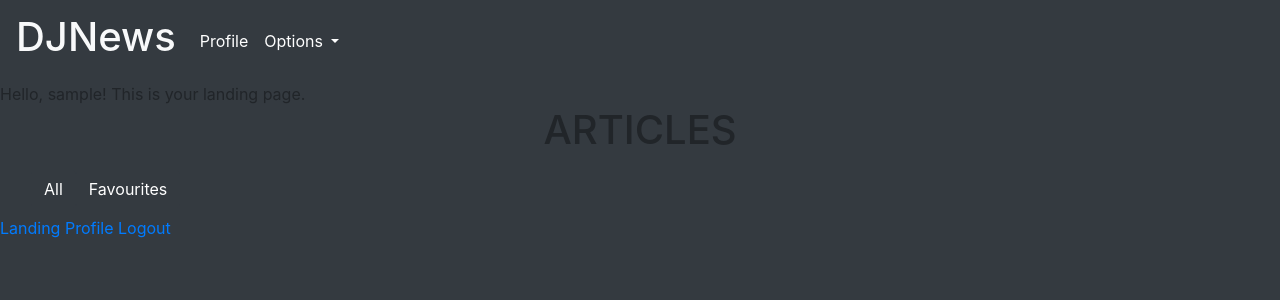
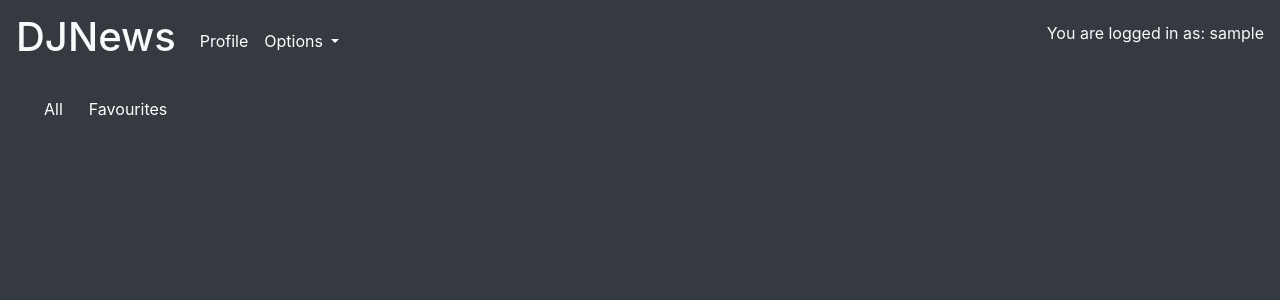
Before and after one commit to ec18130/group-projectEECS, a Django app: page / in a window 1280 px wide. Shown: the top 300 px of the page. Run offline with Django 3.2, Linux system fonts and the light colour scheme; the visitor is signed in with stand-in values (Sample User, id 1); data that the repository does not hold is empty; some libraries are stand-ins or nearby versions.

Commit message:
landing-page first style draft

```diff
--- a/djnews/static/djnews/css/landing.css
+++ b/djnews/static/djnews/css/landing.css
@@ -1,5 +1,4 @@
 .comment{
-    width: auto;
     padding: 0.2em;
 }
 .comment-level-container{
@@ -7,3 +6,7 @@
     left: 1em;
     border-left: 0.1em solid black;
 }
+
+.comment-content{
+    width: auto;
+}
--- a/djnews/static/djnews/js/landing.js
+++ b/djnews/static/djnews/js/landing.js
@@ -48,20 +48,21 @@ async function populateArticles(filter) {
     }).then(res => res.json().then(json => {
         articles = json.articles;
         console.log(articles)
-        articleHTML += "<ul class='list-group'>";
+        articleHTML += "<div class='list-group'>";
         for(let i = 0; i<articles.length; i++){
-            articleHTML+="<li name='" + articles[i].id + "' class='article-list list-group-item'>";
-            articleHTML+="<h3>"+articles[i].title + "</h3>";
-            articleHTML+="<p>" + articles[i].category + "</p>";
-            articleHTML+="<h3>" + articles[i].date + "</h3>";
-            articleHTML+="<h3>" + articles[i].author + "</h3>";
+            articleHTML+="<div title='" + articles[i].id + "' class='article-list list-group-item bg-secondary text-light'>";
+            articleHTML+="<h2>"+articles[i].title + "</h2>";
+            articleHTML+="<h4>" + articles[i].category + "</h4>";
+            articleHTML+="<h5>Written by "  + articles[i].author + " on "  + articles[i].date + "</h5>";
             articleHTML+="<p>" + articles[i].article + "</p>";
-            articleHTML+="<button name='like-button-" + articles[i].id + "' class='like-button btn btn-dark' onclick='handleLikesClick(" + articles[i].id + ")'>Likes:</button>";
-            articleHTML+="<button class='add-comment-btn btn btn-dark' onclick='generateNewCommentForm(" + articles[i].id + ")'>Comment</button>";
+            articleHTML+="<button name='like-button-" + articles[i].id + "' class='like-button btn bg-dark text-light' onclick='handleLikesClick(" + articles[i].id + ")'>Likes:</button>";
+            articleHTML+="<button class='add-comment-btn btn bg-dark bg-dark text-light' onclick='generateNewCommentForm(" + articles[i].id + ")'>Comment</button>";
             articleHTML+="<div title='" + articles[i].id + "' class='comments-container'></div>";
-            articleHTML+="</li>";
+            articleHTML+="</div>";
+            articleHTML+="<p><br></p>"
+
         }
-        articleHTML += "<ul>";
+        articleHTML += "<div>";
         articleContainer[0].innerHTML=articleHTML;
     }));
 
@@ -150,17 +151,16 @@ function generateCommentsChain(item) {
 function generateCommentHTML(comment) {
     let content = "<div class='comment'>"
     content += "<div class='comment-container' title='" + comment.id + "'>"
-    content += "<div class='comment-content'><span>" + comment.text + "</span></div><div>Author: " + comment.author.username + " | Date created: " + comment.dateCreated + "</div>"
+    content += "<p>" + comment.text + "</p>"
+    content+="<p>Author: <a href='/profile/" + comment.author.id + "/' class='text-info'>" + comment.author.username + "</a> | Date created: " + new Date(comment.dateCreated).toLocaleString() + "</p>"
     if (comment.dateCreated < comment.dateUpdated) {
-        content += "<div>Edited</div>"
+        content += "<p>Edited</p>"
     }
-    content += "<div>"
     content += "<button class='btn btn-dark' onclick='generateCommentReplyForm(" + comment.article + "," + comment.id + ")'>Reply</button>"
     if (user == comment.author.id) {
-        content += "<button class='btn btn-dark' onclick='deleteComment(" + comment.id + ")'>Delete Comment</button>"
-        content += "<button class='btn btn-dark' onClick='generateEditCommentForm(" + comment.id + ")'>Edit Comment</button>"
+        content += "<button class='btn bg-dark text-light' onclick='deleteComment(" + comment.id + ")'>Delete Comment</button>"
+        content += "<button class='btn bg-dark text-light' onClick='generateEditCommentForm(" + comment.id + ")'>Edit Comment</button>"
     }
-    content += "</div>"
     content += "</div>"
     content += "</div>"
     return content
--- a/djnews/templates/base.html
+++ b/djnews/templates/base.html
@@ -19,7 +19,7 @@
     {% endblock %}
 </head>
 {% autoescape on %}
-    <body class="bg-dark">
+    <body class="bg-dark text-light">
     <nav class="navbar navbar-expand-lg navbar-dark bg-dark sticky-top">
         <a class="navbar-brand text-light" href="/"><h1>DJNews</h1></a>
         <button class="navbar-toggler" type="button" data-toggle="collapse" data-target="#navbarSupportedContent"
@@ -44,19 +44,14 @@
                     </div>
                 </li>
             </ul>
+            <p class="nav-item inactive text-light">You are logged in as: {{ user.username }}</p>
         </div>
     </nav>
 
     {% block content %}
     {% endblock %}
 
-    <div>
-        {% if user.is_authenticated %}
-            <a href="{% url 'index' %}">Landing</a>
-            <a href="/profile/{{ user.id }}">Profile</a>
-            <a href="{% url 'logout' %}">Logout</a>
-        {% endif %}
-    </div>
+    <br>
 
     <script src="https://code.jquery.com/jquery-3.1.1.min.js"></script>
     <script
--- a/djnews/templates/djnews/landing.html
+++ b/djnews/templates/djnews/landing.html
@@ -9,13 +9,7 @@
     />
 {% endblock %}
 {% block content %}
-    Hello, {{ user.username|default:'Guest' }}! This is your landing page.
     <div class="articles-container container-fluid">
-        <div class="row">
-            <div class="col">
-                <h1 class="text-center">ARTICLES</h1>
-            </div>
-        </div>
         <div class="row category-selector-row">
             <div class="col  mx-auto">
                 <nav class="navbar navbar-expand-lg navbar-dark bg-dark">
@@ -37,7 +31,7 @@
                         </ul>
                         {% if categories.count > 0 %}
                             <ul class="navbar-nav">
-                                <li class="nav-item dropdown ">
+                                <li class="nav-item dropdown active">
                                     <a class="nav-link dropdown-toggle" href="#" id="navbarDropdown" role="button"
                                        data-toggle="dropdown" aria-haspopup="true" aria-expanded="false">
                                         More Categories
@@ -57,7 +51,7 @@
                 </nav>
             </div>
         </div>
-        <div id="article-container">
+        <div id="article-container" class="bg-dark">
         </div>
     </div>
 {% endblock %}
```
Also changed, not shown: djnews/templates/djnews/profile.html (+6 -3 lines).
